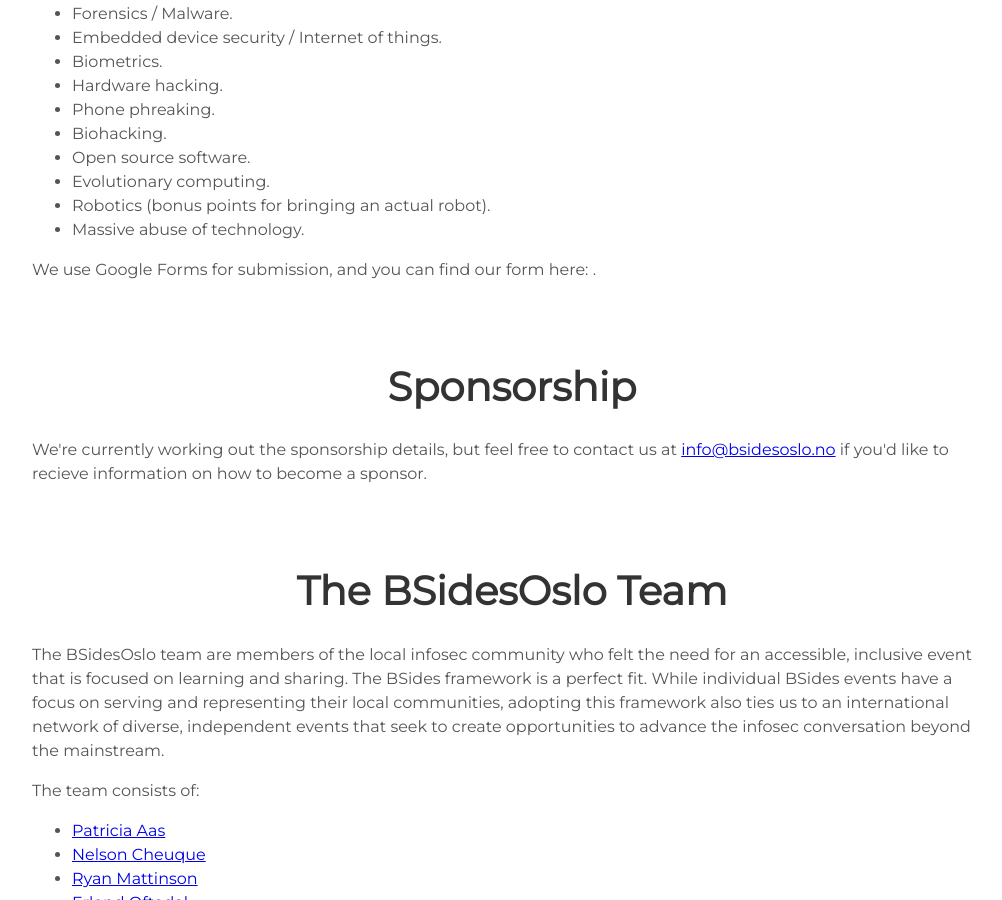
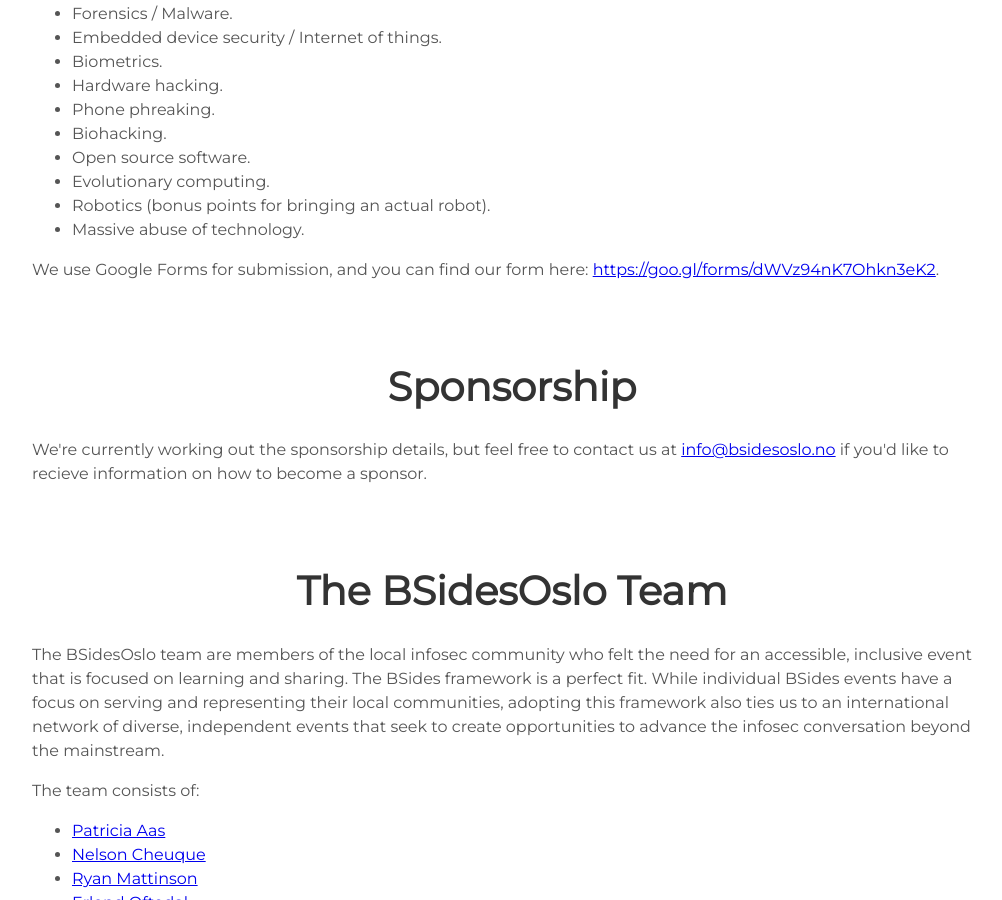
Before and after one commit to eoftedal/2019, a Jekyll site: the page built from index.html, in a window 1280 px wide and 900 px high, scrolled down 1716 px. Shown: the whole window, without its empty margins (128-1130 px from the left). Built offline with Jekyll 4.4.1, drawn with Linux system fonts in a browser that asks for light colours; some of the changed lines change nothing that is shown.

Commit message:
Added link to updated CFP form

```diff
--- a/_config.yaml
+++ b/_config.yaml
@@ -4,7 +4,7 @@
 date: May 23rd, 2019
 email_info: info@bsidesoslo.no
 email_cfp: cfp@bsidesoslo.no
-cfp_form: #
+cfp_form: https://goo.gl/forms/dWVz94nK7Ohkn3eK2
 twitter_username: oslobsides
 
 
```
